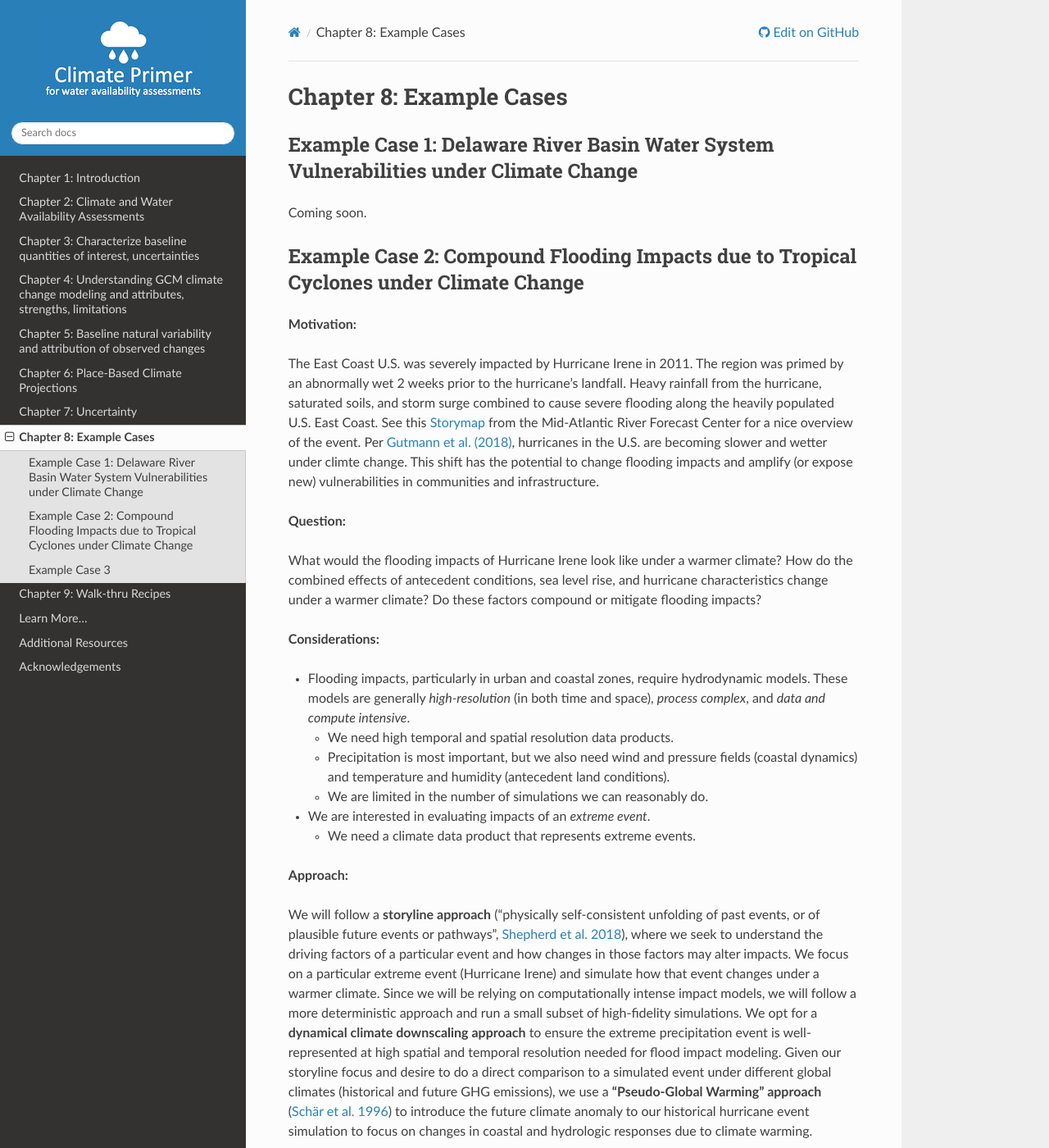
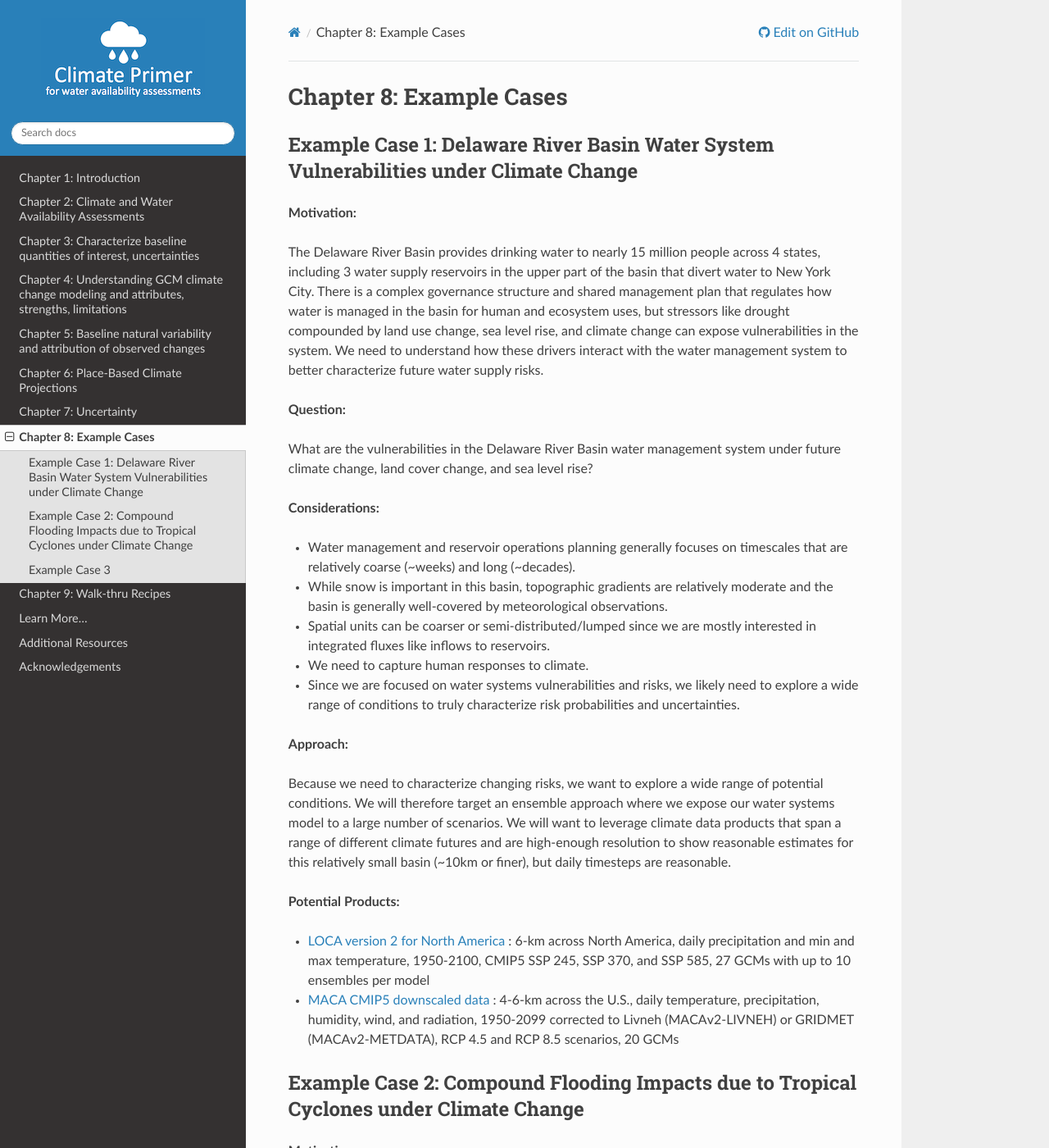
Before and after one commit to NCAR/climate-primer-water, a Sphinx documentation site: the page built from doc/ch8_casestudies.rst, in a window 1280 px wide and 1400 px high. Shown: the whole window at 82% size. Built offline with Sphinx 7.4.7 and the Read the Docs theme 2.0.0, drawn with Linux system fonts in a browser that asks for light colours.

Commit message:
Update ch8_casestudies.rst

```diff
--- a/doc/ch8_casestudies.rst
+++ b/doc/ch8_casestudies.rst
@@ -7,7 +7,33 @@
 Example Case 1: Delaware River Basin Water System Vulnerabilities under Climate Change
 --------------------------------------------------------------------------------------
 
-Coming soon.
+**Motivation:**
+
+The Delaware River Basin provides drinking water to nearly 15 million people across 4 states, including 3 water supply reservoirs in the upper part of the basin that divert water to New York City. There is a complex governance structure and shared management plan that regulates how water is managed in the basin for human and ecosystem uses, but stressors like drought compounded by land use change, sea level rise, and climate change can expose vulnerabilities in the system. We need to understand how these drivers interact with the water management system to better characterize future water supply risks.
+
+**Question:**
+
+What are the vulnerabilities in the Delaware River Basin water management system under future climate change, land cover change, and sea level rise?
+
+**Considerations:**
+
+*  Water management and reservoir operations planning generally focuses on timescales that are relatively coarse (~weeks) and long (~decades).
+*  While snow is important in this basin, topographic gradients are relatively moderate and the basin is generally well-covered by meteorological observations.
+*  Spatial units can be coarser or semi-distributed/lumped since we are mostly interested in integrated fluxes like inflows to reservoirs.
+*  We need to capture human responses to climate.
+*  Since we are focused on water systems vulnerabilities and risks, we likely need to explore a wide range of conditions to truly characterize risk probabilities and uncertainties.
+
+**Approach:**
+
+Because we need to characterize changing risks, we want to explore a wide range of potential conditions. We will therefore target an ensemble approach where we expose our water systems model to a large number of scenarios. We will want to leverage climate data products that span a range of different climate futures and are high-enough resolution to show reasonable estimates for this relatively small basin (~10km or finer), but daily timesteps are reasonable.
+
+**Potential Products:**
+
+*  `LOCA version 2 for North America <https://loca.ucsd.edu/loca-version-2-for-north-america-ca-jan-2023/>`_ : 6-km across North America, daily precipitation and min and max temperature, 1950-2100, CMIP5 SSP 245, SSP 370, and SSP 585, 27 GCMs with up to 10 ensembles per model
+
+* `MACA CMIP5 downscaled data <https://climate.northwestknowledge.net/MACA/>`_ : 4-6-km across the U.S., daily temperature, precipitation, humidity, wind, and radiation, 1950-2099 corrected to Livneh (MACAv2-LIVNEH) or GRIDMET (MACAv2-METDATA), RCP 4.5 and RCP 8.5 scenarios, 20 GCMs
+
+
 
 
 Example Case 2: Compound Flooding Impacts due to Tropical Cyclones under Climate Change
```
